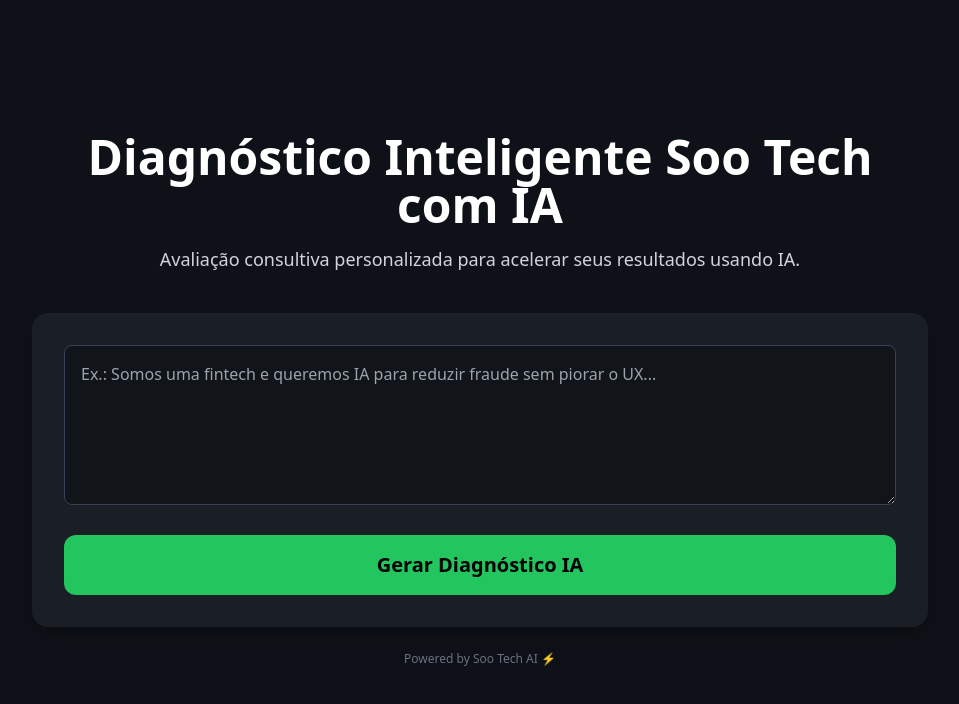
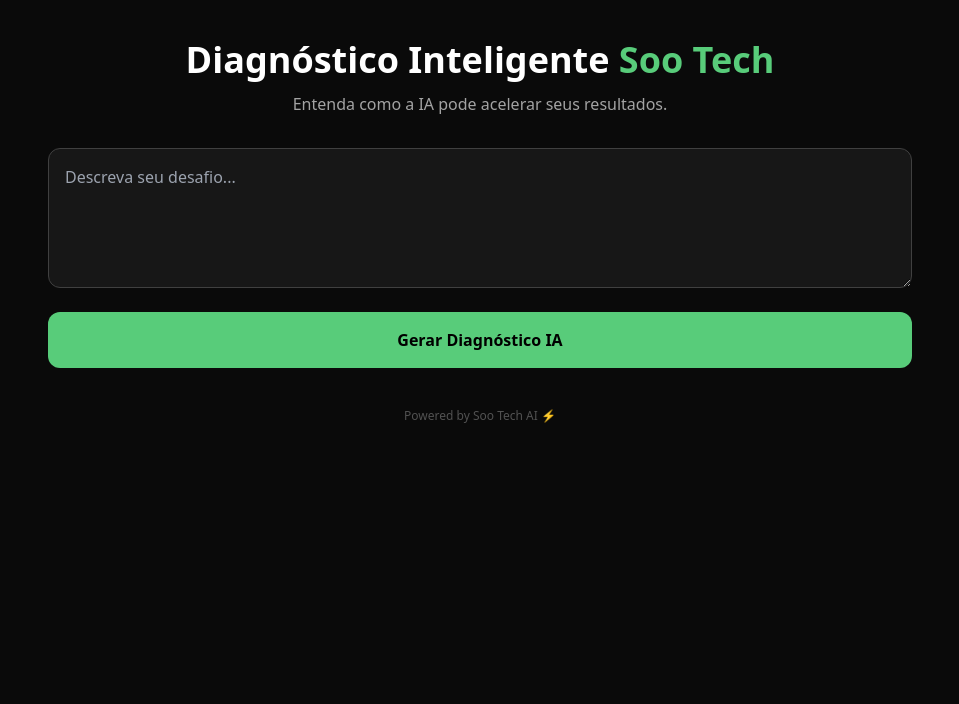
Before and after one commit to ghcastellano/soo-tech-sandbox-updated, a Next.js app: page / in a window 1280 px wide. Shown: the top 704 px of the page, without its empty margins (160-1119 px from the left). Built offline with nearby package versions, Linux system fonts and the light colour scheme.

Commit message:
Update page.tsx

```diff
--- a/app/page.tsx
+++ b/app/page.tsx
@@ -1,83 +1,49 @@
 "use client";
 
-import { useState, useRef } from "react";
-import jsPDF from "jspdf";
-import html2canvas from "html2canvas";
+import { useState } from "react";
+import "./globals.css";
 
 export default function Home() {
   const [descricao, setDescricao] = useState("");
   const [loading, setLoading] = useState(false);
   const [resultado, setResultado] = useState("");
 
-  const resultadoRef = useRef<HTMLDivElement | null>(null);
-
   async function gerar() {
     if (!descricao.trim()) return;
     setLoading(true);
     setResultado("");
 
-    try {
     const res = await fetch("/api/diagnostico", {
       method: "POST",
       body: JSON.stringify({ descricao }),
-        headers: { "Content-Type": "application/json" },
+      headers: { "Content-Type": "application/json" }
     });
 
-      const reader = res.body!.getReader();
+    const reader = res.body.getReader();
     const decoder = new TextDecoder();
+
     while (true) {
       const { done, value } = await reader.read();
       if (done) break;
-        setResultado((prev) => prev + decoder.decode(value));
-      }
-    } catch (error) {
-      console.error(error);
+      setResultado(prev => prev + decoder.decode(value));
     }
 
     setLoading(false);
   }
 
-  async function exportarPDF() {
-    if (!resultadoRef.current) return;
+  return (
+    <main className="flex flex-col items-center justify-center px-4 py-10 max-w-4xl mx-auto text-center">
+      <h1 className="text-4xl font-bold">
+        Diagnóstico Inteligente <span className="text-brand-500">Soo Tech</span>
+      </h1>
 
-    const canvas = await html2canvas(resultadoRef.current, {
-      scale: 2,
-      backgroundColor: "#0E1117",
-    });
+      <p className="text-neutral-400 mt-3 mb-8">
+        Entenda como a IA pode acelerar seus resultados.
+      </p>
 
-    const pdf = new jsPDF("p", "mm", "a4");
-    const imgData = canvas.toDataURL("image/png");
-
-    const pdfWidth = 210;
-    const imgProps = {
-      ratio: canvas.width / canvas.height,
-    };
-
-    const pdfHeight = pdfWidth / imgProps.ratio;
-    pdf.addImage(imgData, "PNG", 0, 0, pdfWidth, pdfHeight);
-
-    const filename = `Diagnostico-SooTech-${new Date()
-      .toISOString()
-      .replace(/[:.]/g, "-")}.pdf`;
-
-    pdf.save(filename);
-  }
-
-  return (
-    <main className="min-h-screen bg-[#0E1117] text-white flex flex-col items-center justify-center p-6">
-      <div className="max-w-4xl w-full text-center mb-10">
-        <h1 className="text-4xl md:text-5xl font-bold">
-          Diagnóstico Inteligente Soo Tech com IA
-        </h1>
-        <p className="text-gray-300 mt-4 text-lg">
-          Avaliação consultiva personalizada para acelerar seus resultados usando IA.
-        </p>
-      </div>
-
-      <div className="bg-[#1A1F26] max-w-4xl w-full p-8 rounded-2xl shadow-xl">
       <textarea
-          className="w-full h-40 p-4 rounded-lg bg-[#111418] text-white outline-none border border-gray-700 focus:border-green-500 transition-all"
-          placeholder="Ex.: Somos uma fintech e queremos IA para reduzir fraude sem piorar o UX..."
+        placeholder="Descreva seu desafio..."
+        className="w-full bg-neutral-900 border border-neutral-700 rounded-xl p-4 focus:ring-2 focus:ring-brand-500 outline-none min-h-[140px]"
         value={descricao}
         onChange={(e) => setDescricao(e.target.value)}
       />
@@ -85,39 +51,26 @@ export default function Home() {
       <button
         onClick={gerar}
         disabled={loading}
-          className="mt-6 w-full py-4 rounded-xl text-xl font-semibold bg-green-500 text-black hover:bg-green-400 disabled:bg-gray-700 disabled:text-gray-400 transition-all"
+        className="mt-6 bg-brand-500 w-full py-4 rounded-xl font-semibold text-black hover:opacity-90 disabled:opacity-50"
       >
-          {loading ? "Gerando Diagnóstico…" : "Gerar Diagnóstico IA"}
+        {loading ? "Gerando análise…" : "Gerar Diagnóstico IA"}
       </button>
 
       {loading && (
-          <p className="text-center mt-4 text-green-400 animate-pulse">
-            📡 Analisando sua oportunidade…
+        <p className="mt-4 animate-pulse text-brand-500">
+          ▲ Analisando seu caso…
         </p>
       )}
 
       {resultado && (
-          <div>
-            <div
-              ref={resultadoRef}
-              className="mt-8 bg-black/20 p-6 rounded-lg border border-gray-700 text-left whitespace-pre-wrap"
-            >
+        <pre className="bg-neutral-900/70 p-6 mt-8 rounded-xl border border-neutral-800 text-left whitespace-pre-wrap">
           {resultado}
-            </div>
+        </pre>
+      )}
 
-            <button
-              onClick={exportarPDF}
-              className="mt-4 w-full py-3 text-lg rounded-lg font-semibold bg-green-500 hover:bg-green-400 text-black"
-            >
-              📄 Exportar Diagnóstico em PDF
-            </button>
-          </div>
-        )}
-      </div>
-
-      <div className="text-gray-500 text-xs mt-6">
+      <footer className="text-xs text-neutral-600 mt-10">
         Powered by Soo Tech AI ⚡
-      </div>
+      </footer>
     </main>
   );
 }
```
Lines whose indentation alone changed are shown as unchanged.
